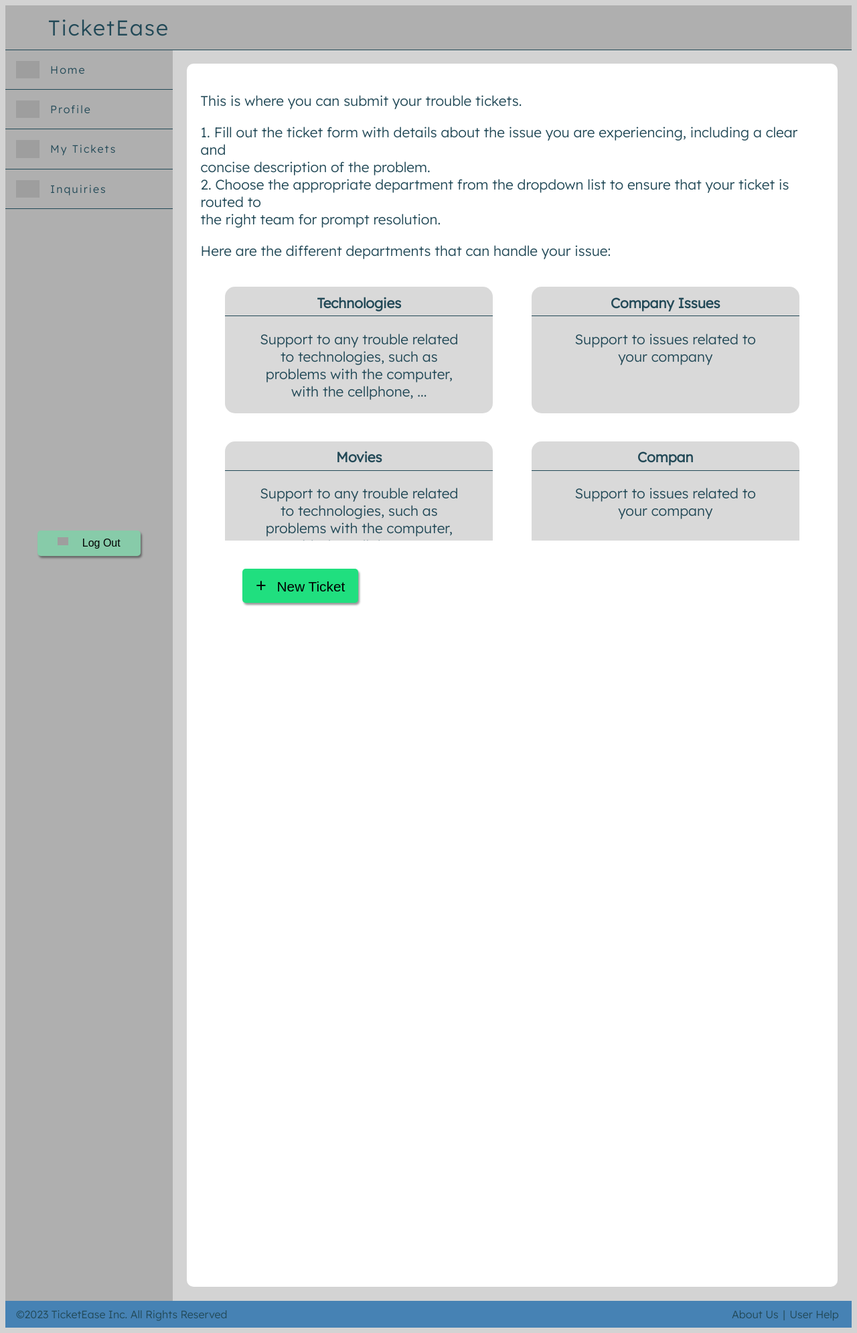
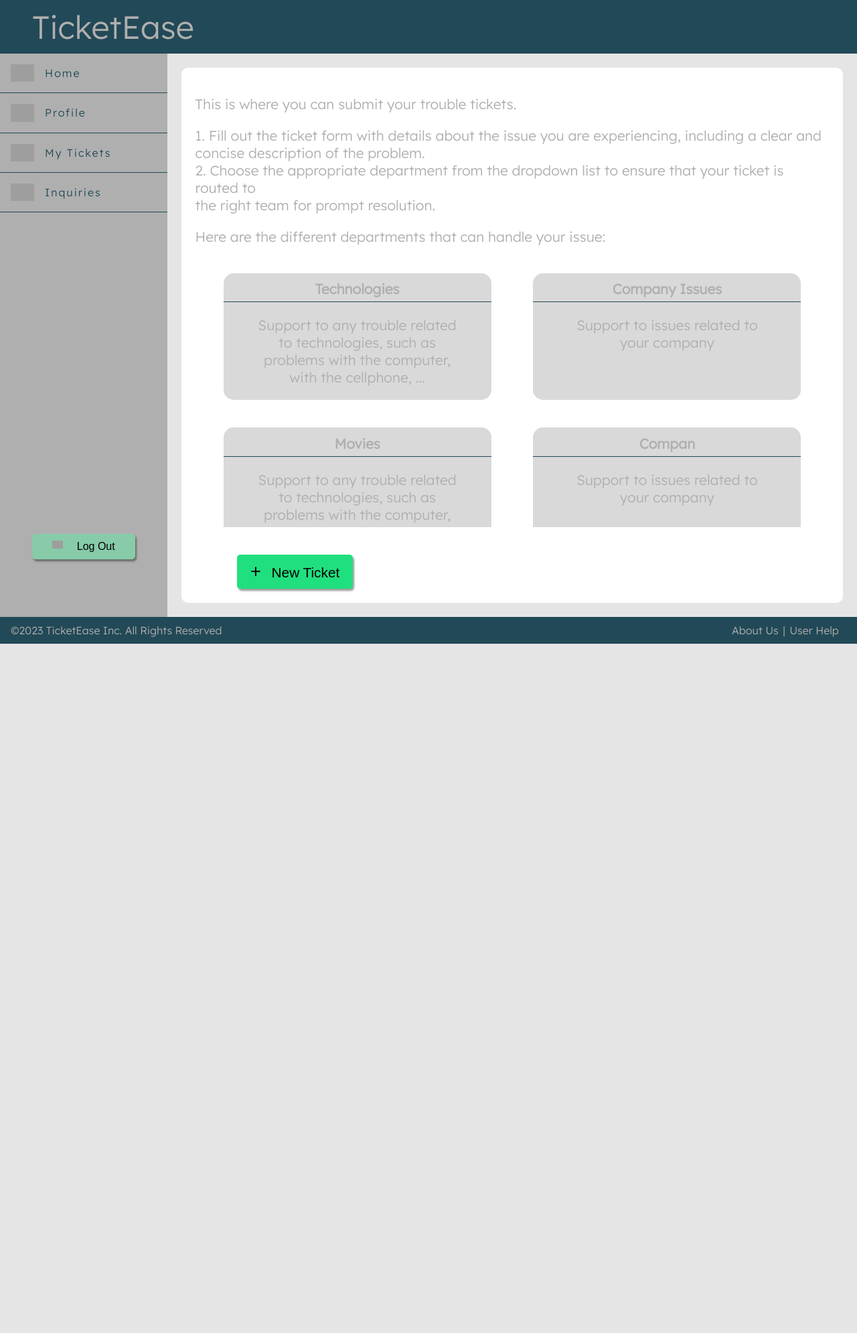
Before and after one commit to joaooliveira-11/feup-ltw, a PHP site: page /pages/main.php in a window 1280 px wide. Shown: the whole page at 67% size. Run offline with PHP 8.4, Linux system fonts and the light colour scheme; data comes from the database, SQL or seed files in the repository; some web fonts are replaced; grey boxes are pictures that could not be loaded.

Commit message:
css atualizado

```diff
--- a/src/css/style.css
+++ b/src/css/style.css
@@ -1,22 +1,27 @@
 @import url('https://fonts.googleapis.com/css2?family=Crimson+Pro&family=Imperial+Script&family=Lexend+Deca:wght@300&family=Ruda&display=swap');
+
+html {
+    background-color: #E5E5E5;
+    font-family: 'Lexend Deca', sans-serif;
+    margin: 0;
+    padding: 0;
+}
+
 body{
     display: grid;
     grid-template-rows: auto 1fr auto;
     grid-template-columns: auto 1fr ;
-    color:#224957;
-    background-color: lightgrey;
-    font-family: "Lexend Deca", sans-serif;
-}
-
-a{
-    cursor: pointer;
+    color:#AFAFAF;
+    margin: 0;
+    padding: 0;
+    height: 47vw;
 }
 
 #footerMain{
     grid-row: 3;
     grid-column: 1 / 3;
     display: flex;
-    background-color: steelblue;
+    background-color: #224957;
     padding: 10px 1em;
 }
 
@@ -36,18 +41,15 @@ footer>section>a:hover{
 }
 
 #HeaderMain{
-    grid-column: 1/3;
-    background-color: #AFAFAF;
-    letter-spacing: 2px;
-
-    padding: 0.4em 2em;
-    font-size: 2em;
-    margin: 0;
-    border-bottom: #224957 1px solid;
+    grid-row: 1;
+    grid-column: 1 / 3;
+    display: flex;
+    background-color: #224957;
+    padding: 10px 1em;
 }
 
 #HeaderMain{
-    font-size: 2em;
+    font-size:3rem;
 }
 
 aside{
@@ -57,7 +59,6 @@ aside{
     background-color: #AFAFAF;
     color:#224957;
     letter-spacing: 2px;
-    font-family: "Lexend Deca", sans-serif;
     display: flex;
     flex-direction: column;
 }
@@ -84,7 +85,7 @@ aside > section{
 
 aside > section:hover{
     cursor: pointer;
-    background-color: wheat;
+    background-color: #dde2e4;
 }
 
 #logout-button {
@@ -100,7 +101,7 @@ aside > section:hover{
     cursor: pointer;
     box-shadow: 2px 3px 3px rgba(0, 0, 0, 0.4);
     transform: translateY(0);
-    transition: all 0.1s;
+    transition: all 0.2s;
     font-size: 1em;
 }
 
```
